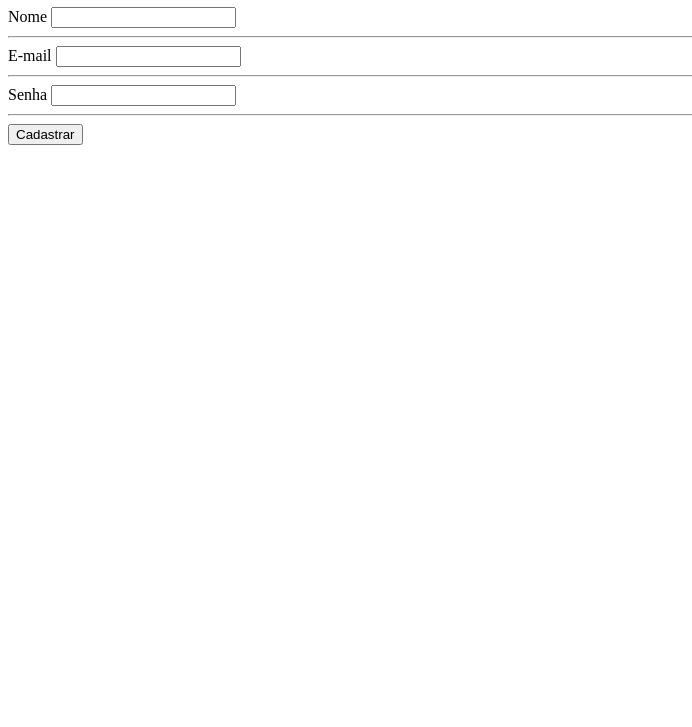
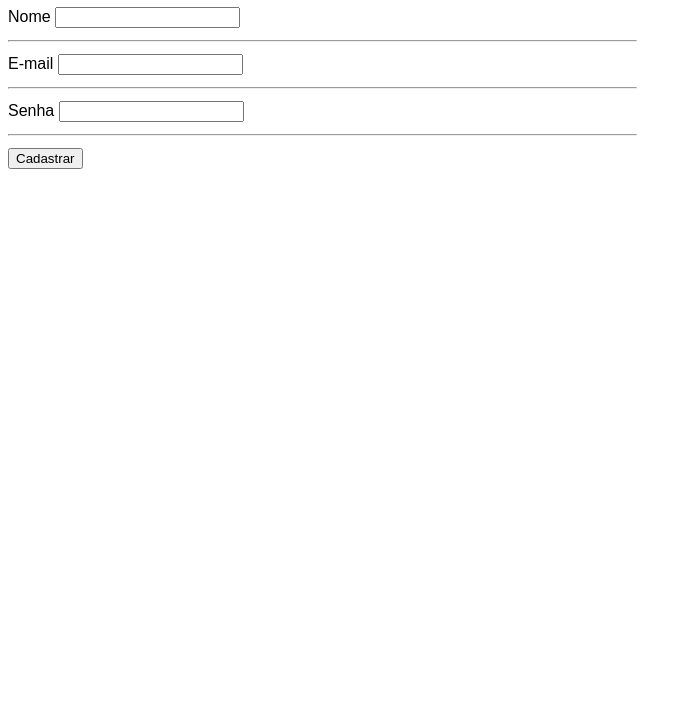
Before and after one commit to OmarGhoche/curso_ebac_frontend_py, a plain HTML site: page html/index.html in a window 1280 px wide. Shown: the part 73-800 px from the top of the page, without its empty margins (0-692 px from the left). Drawn offline with Linux system fonts and the light colour scheme.

Commit message:
add style to form

```diff
--- a/html/index.html
+++ b/html/index.html
@@ -9,6 +9,20 @@
   <meta name="keywords" content="HTML, Form, EBAC">
 
   <title>Formulário</title>
+
+  <style>
+    body {
+      font-family: sans-serif;
+      font-size: 1rem;
+      padding-right: 10px;
+    }
+
+    hr {
+      margin: 12px 0;
+      width: 50%;
+    }
+  </style>
+
 </head>
 
 <body>
```
